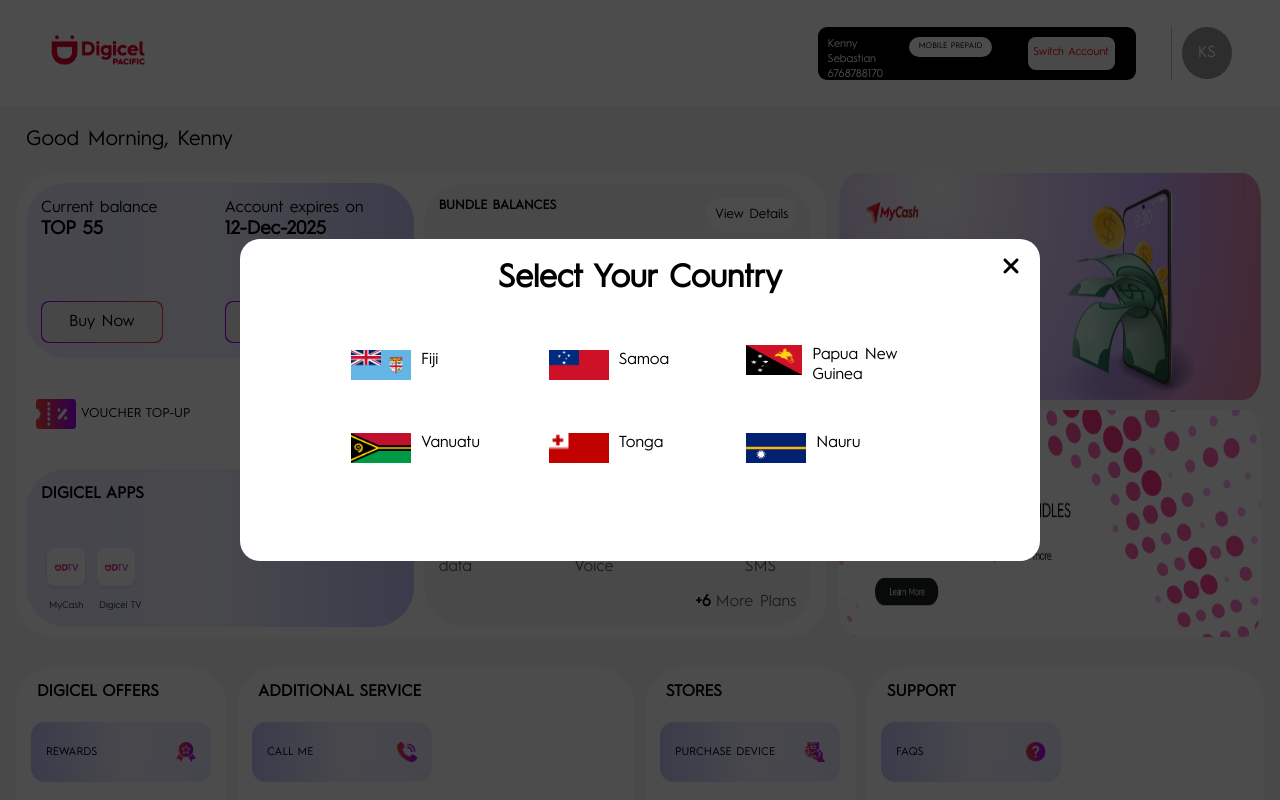
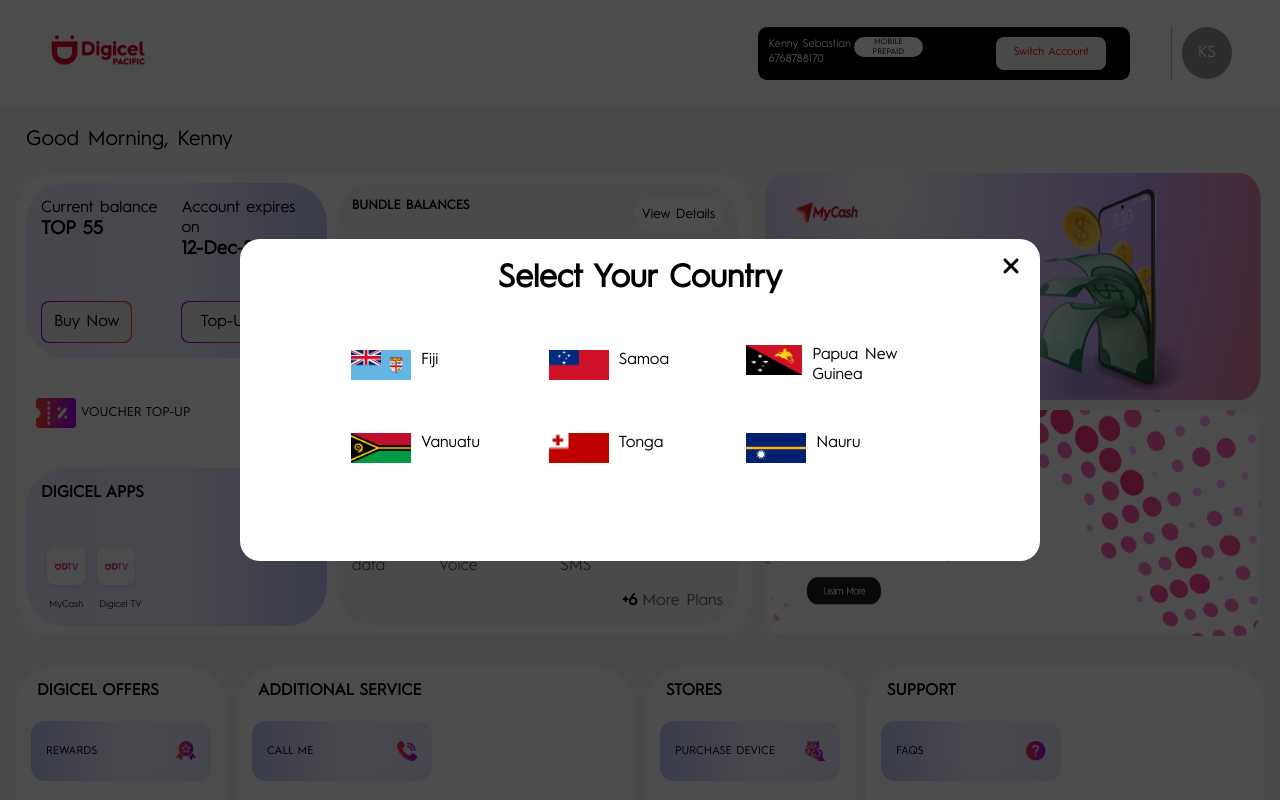
Before and after one commit to SinghalRish/Digicel, an Angular app: page /login in a window 1280 px wide. Shown: the top 800 px of the page. Built offline with nearby package versions, Linux system fonts and the light colour scheme.

Commit message:
login dashboard css changed

```diff
--- a/src/app/pages/login-dashboard/login-dashboard.component.css
+++ b/src/app/pages/login-dashboard/login-dashboard.component.css
@@ -20,7 +20,7 @@
 
 .left {
   height: 100%;
-  width: 65%;
+  width: 59%;
   background-color: white;
   border-radius: 40px;
   padding: 10px;
@@ -33,7 +33,7 @@
     display: flex;
     flex-direction: column;
     height: auto;
-    width: 49%;
+    width: 42%;
     justify-content: space-between;
 
     .left_1_1 {
@@ -142,7 +142,7 @@
     display: flex;
     /* height: 100%; */
     min-height: 400px;
-    width: 49%;
+    width: 56%;
     gap: 10px;
     flex-direction: column;
 
@@ -191,6 +191,7 @@
       .data,
       .voice,
       .sms {
+        cursor: pointer;
         padding-bottom: 2px;
       }
       .highlight {
@@ -218,6 +219,9 @@
           p {
             font-size: 0.8rem;
           }
+        }
+        .usage_left_2 {
+          border: none;
         }
         .data_usage {
           display: flex;
@@ -301,6 +305,7 @@
       }
       .left_2_2-3 {
         display: flex;
+        width: 70%;
         /* gap: 80px; */
         justify-content: space-between;
         h6 {
@@ -330,11 +335,11 @@
 }
 
 .right {
-  width: 34%;
+  width: 40%;
   display: flex;
   flex-direction: column;
   gap: 10px;
-  min-height: 400px;
+  /* min-height: 400px; */
 
   .right_1,
   .right_2 {
@@ -471,13 +476,16 @@
   border-radius: 40px;
   padding: 15px;
 
+  h4 {
+    padding-left: 10px;
+  }
   .middle {
     height: 100%;
     display: flex;
     flex-direction: column;
     justify-content: center;
     align-items: center;
-    gap: 5px;
+    gap: 15px;
   }
 
   .outter-button {
@@ -533,7 +541,12 @@
 
   .right {
     width: 100%;
+    /* height: auto; */
+    height: 100%;
     flex-direction: row;
+  }
+  .right_1,.right_2{
+    height: 100%;
   }
   .section2 {
     flex-wrap: wrap;
--- a/src/app/pages/login-dashboard/login-dashboard.component.html
+++ b/src/app/pages/login-dashboard/login-dashboard.component.html
@@ -65,9 +65,27 @@
               <button>View Details</button>
             </div>
             <div class="options">
-              <div class="data highlight">Data</div>
-              <div class="voice light">Voice</div>
-              <div class="sms light">SMS</div>
+              <div
+                class="data"
+                [ngClass]="{ highlight: isdata, light: !isdata }"
+                (click)="todata()"
+              >
+                Data
+              </div>
+              <div
+                class="voice"
+                [ngClass]="{ highlight: isvoice, light: !isvoice }"
+                (click)="tovoice()"
+              >
+                Voice
+              </div>
+              <div
+                class="sms"
+                [ngClass]="{ highlight: issms, light: !issms }"
+                (click)="tosms()"
+              >
+                SMS
+              </div>
             </div>
           </div>
           <div class="exhausted" *ngIf="isexhausted">
--- a/src/app/pages/login-dashboard/login-dashboard.component.ts
+++ b/src/app/pages/login-dashboard/login-dashboard.component.ts
@@ -1,31 +1,46 @@
 import { Component } from '@angular/core';
 import { LoginheaderComponent } from '../../shared/loginheader/loginheader.component';
-import { CommonModule } from '@angular/common';
+import { CommonModule, NgClass } from '@angular/common';
 
 @Component({
   selector: 'app-login-dashboard',
-  imports: [LoginheaderComponent, CommonModule],
+  imports: [LoginheaderComponent, CommonModule, NgClass],
   templateUrl: './login-dashboard.component.html',
   styleUrl: './login-dashboard.component.css',
 })
 export class LoginDashboardComponent {
   isactiveplan = false;
   isexhausted = false;
+  isdata = true;
+  issms = false;
+  isvoice = false;
   toggle() {
     if (this.isactiveplan) {
       this.isactiveplan = false;
       if (this.isexhausted) {
         this.isexhausted = false;
-      }
-      else {
+      } else {
         this.isexhausted = true;
       }
-    }
-    else if (!this.isexhausted) {
+    } else if (!this.isexhausted) {
       this.isactiveplan = true;
-    }
-    else {
+    } else {
       this.isexhausted = false;
     }
   }
+  todata() {
+    this.isdata = true;
+    this.issms = false;
+    this.isvoice = false;
+  }
+  tovoice() {
+    this.isdata = false;
+    this.issms = false;
+    this.isvoice = true;
+  }
+  tosms() {
+    this.isdata = false;
+    this.issms = true;
+    this.isvoice = false;
+  }
 }
--- a/src/app/shared/header/header/header.component.html
+++ b/src/app/shared/header/header/header.component.html
@@ -1,18 +1,20 @@
 <nav class="nav">
-  <div class="logo animate__animated animate__jello  animate__slower animate__infinite">
+  <div
+    class="logo animate__animated animate__jello animate__slower animate__infinite"
+  >
     <a routerLink="/home"><img src="digicel.png" alt="" /></a>
   </div>
   <div class="_right">
     <div class="wrapper">
       <div class="_right_1"><a routerLink="/quickpay">Quick Pay</a></div>
       <div class="_right_2">
-        <a  (click)="movetodownload()"> Download MyDigicel</a>
-        </div>
+        <a (click)="movetodownload()"> Download MyDigicel</a>
+      </div>
       <div class="_right_3" (click)="getoverlay()">
         <div class="flag"><img [src]="selectedCountry.flagUrl" alt="" /></div>
         <div class="Country_name">{{ selectedCountry.name }}</div>
         <div class="dropdown">
-          <fa-icon [icon]="faangledown" ></fa-icon>
+          <fa-icon [icon]="faangledown"></fa-icon>
         </div>
       </div>
     </div>
@@ -34,12 +36,12 @@
         <a routerLink="/quickpay">Quick <br />Pay</a>
       </div>
       <div class="_right_2">
-        <a  (click)="movetodownload()">
+        <a (click)="movetodownload()">
           Download<br />
           MyDigicel</a
         >
       </div>
-      <div class="mobile_right_3">
+      <div class="mobile_right_3" (click)="getoverlay()">
         <div class="flag"><img [src]="selectedCountry.flagUrl" alt="" /></div>
         <div class="Country_name">
           {{ selectedCountry.name }}
--- a/src/app/shared/loginheader/loginheader.component.css
+++ b/src/app/shared/loginheader/loginheader.component.css
@@ -8,7 +8,7 @@
 
 .right {
   gap: 10px;
-  width: 35%;
+  width: 40%;
   display: flex;
   justify-content: space-between;
   align-items: center;
@@ -33,12 +33,15 @@
   }
 
   .recharge_type {
+    display: flex;
+    justify-content: center;
+    align-items: center;
     background-color: white;
     color: black;
     font-size: 0.6rem;
     border-radius: 10px;
-    margin-right: 25px;
-    width: 30%;
+    margin-right: 60px;
+    width: 20%;
     text-align: center;
     height: 20px;
     /* text-align: center; */
@@ -48,7 +51,7 @@
     }
   }
   .name_number {
-    width: 30%;
+    width: 25%;
   }
 
   .switch {
@@ -117,8 +120,8 @@
   }
 }
 
-@media(max-width:1240px){
-  .right{
+@media (max-width: 1240px) {
+  .right {
     width: 50%;
   }
 }
```
